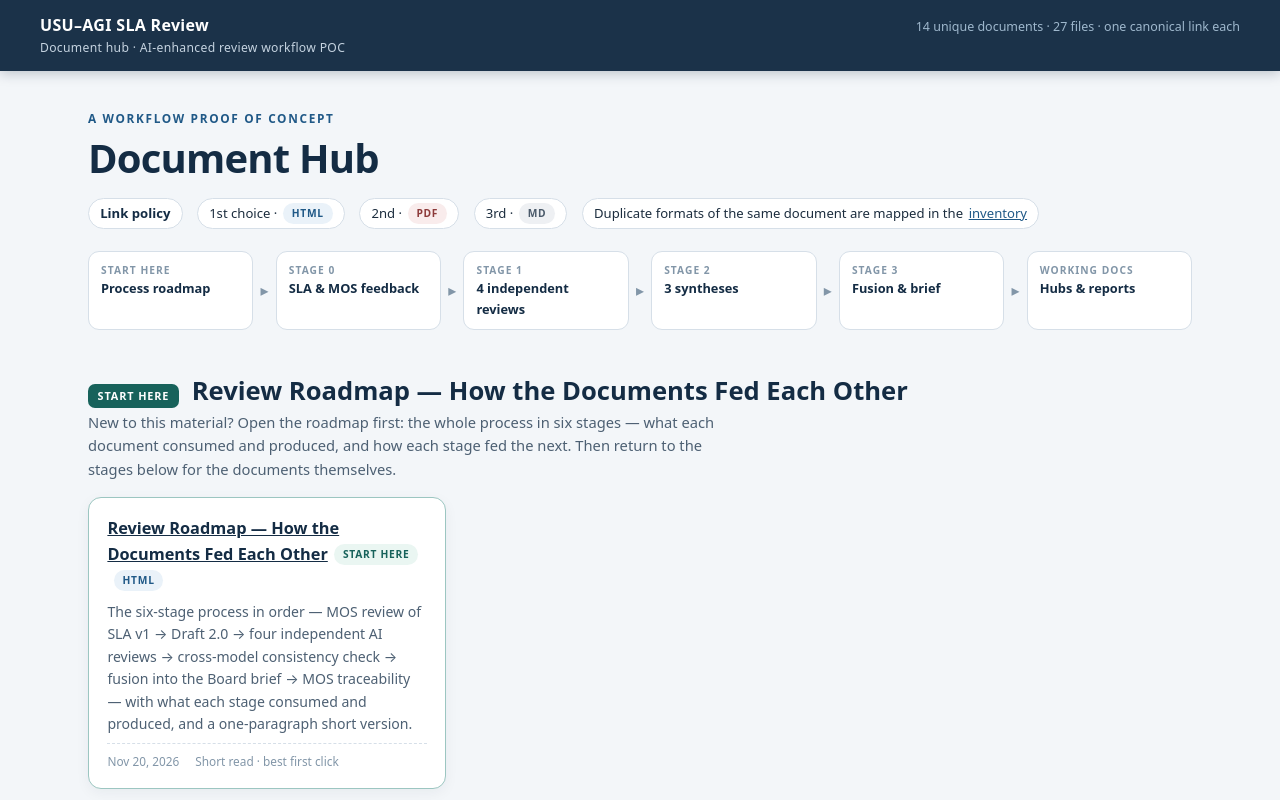
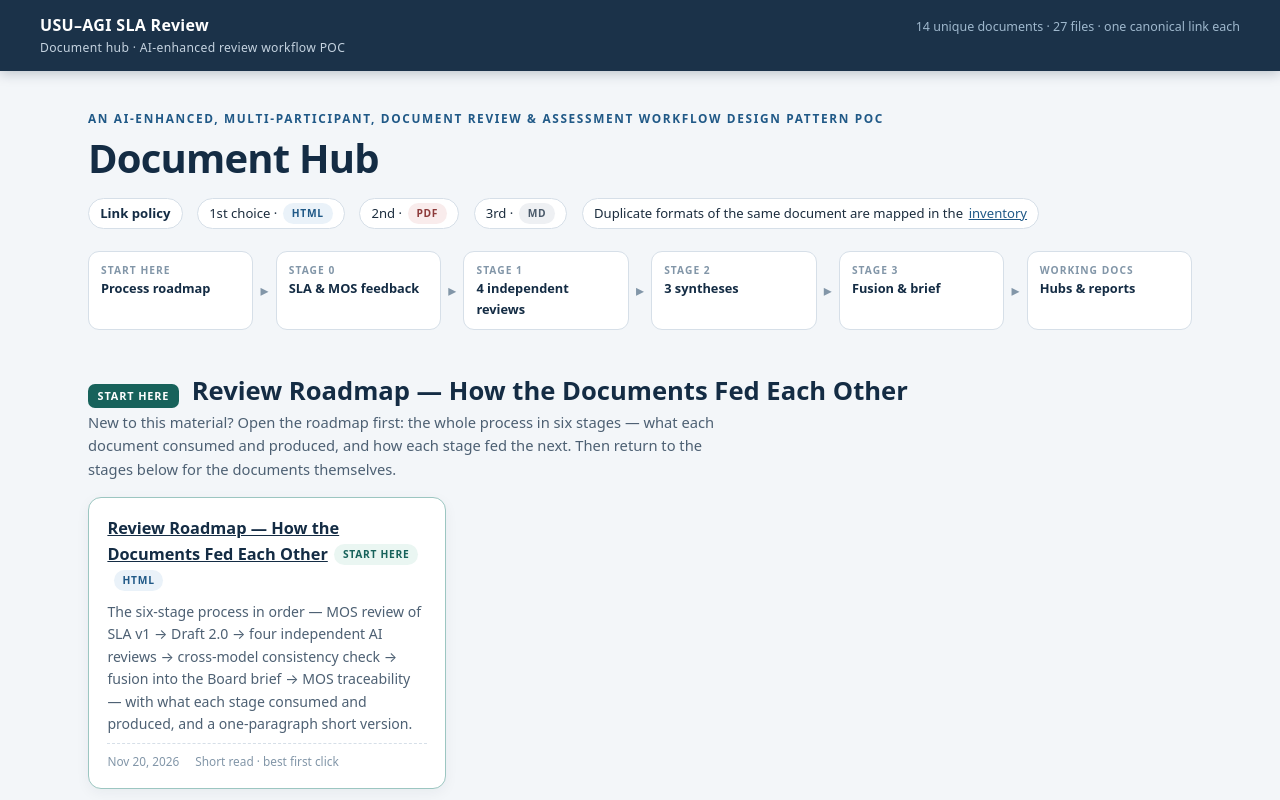
Before and after one commit to toddwmac/sla-review-poc, a plain HTML site: page index.html in a window 1280 px wide. Shown: the top 800 px of the page. Drawn offline with Linux system fonts and the light colour scheme.

Commit message:
Hub eyebrow: rename to AI-enhanced multi-participant document review & assessment workflow design pattern POC

```diff
--- a/index.html
+++ b/index.html
@@ -110,7 +110,7 @@
 <div class="shell">
 
   <div class="hero">
-    <div class="eyebrow">A workflow proof of concept</div>
+    <div class="eyebrow">An AI-enhanced, multi-participant, document review &amp; assessment workflow design pattern POC</div>
     <h1>Document Hub</h1>
     <div class="legend">
       <span class="chip"><b>Link policy</b></span>
```
